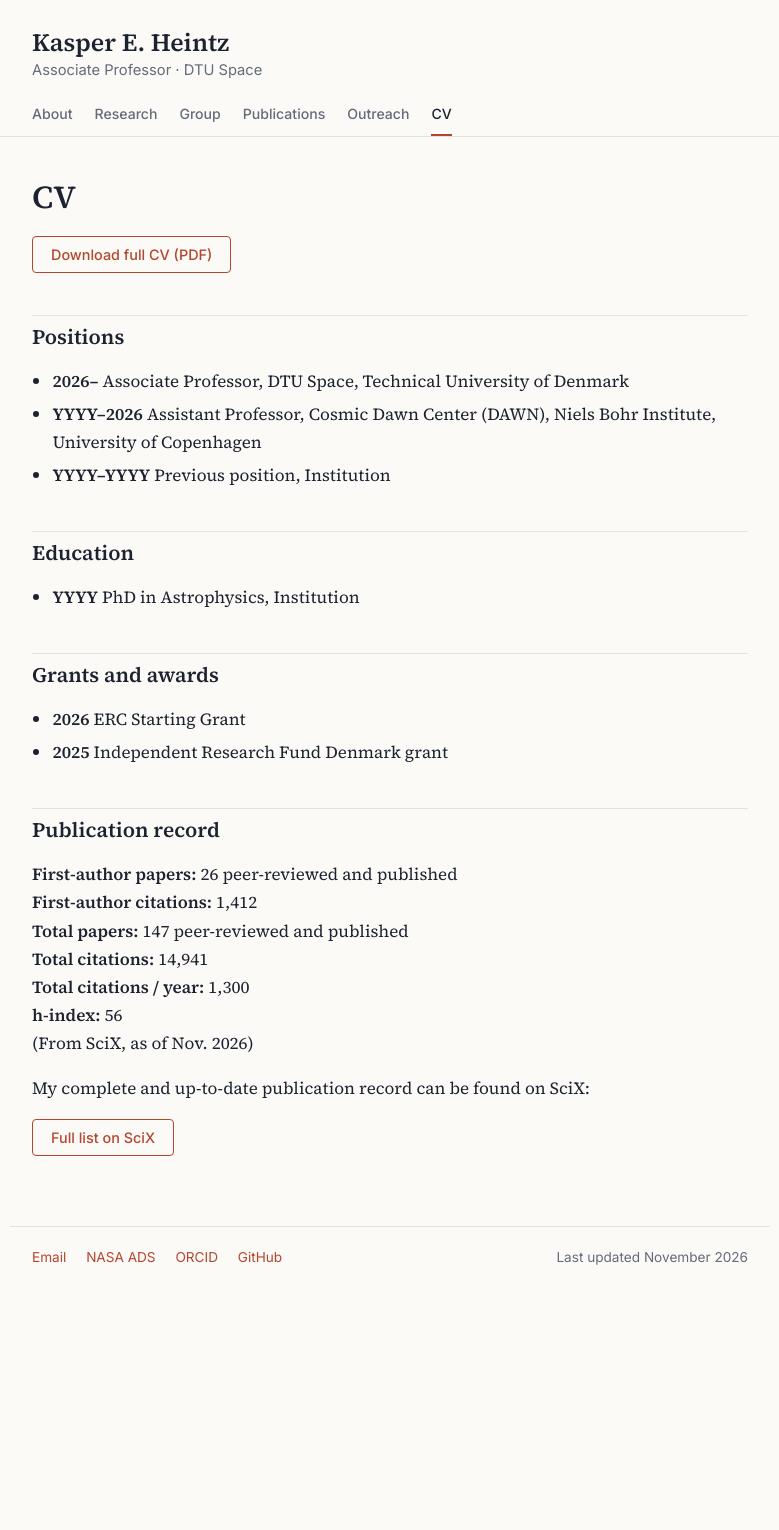
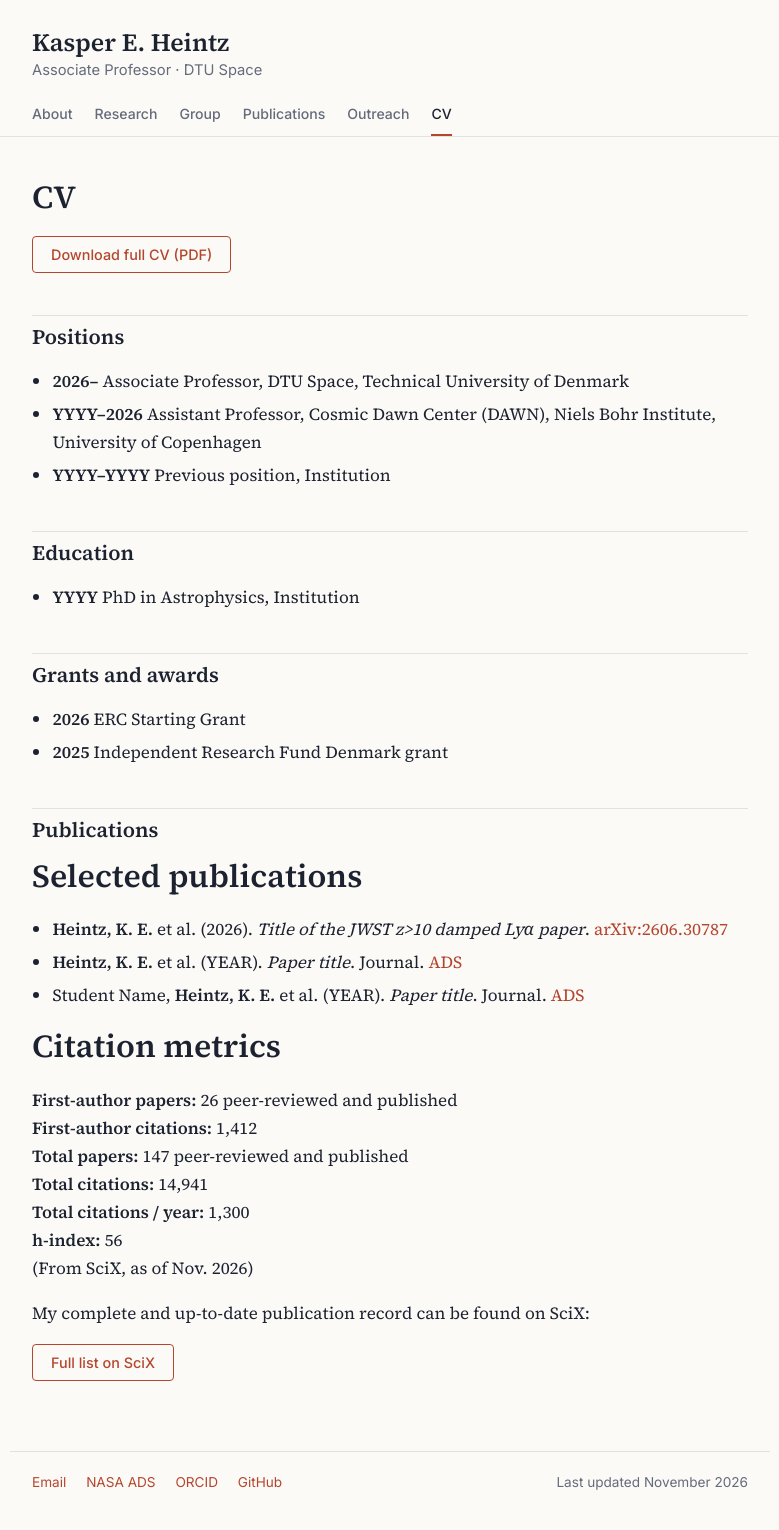
Before and after one commit to kasperheintz/kasperheintz.github.io, a Jekyll site: the page built from cv.md, in a window 1280 px wide. Shown: the whole page, without its empty margins (250-1029 px from the left). Built offline with Jekyll 4.4.1, drawn with Linux system fonts in a browser that asks for light colours; before the commit the page ends 1305 px from its top, so only the background shows below that.

Commit message:
Revise publication record to include highlights and metrics
Updated publication section with selected publications and citation metrics.

```diff
--- a/cv.md
+++ b/cv.md
@@ -20,7 +20,16 @@ title: CV
 - **2025** Independent Research Fund Denmark grant
 
 
-## Publication record
+## Publications
+
+# Selected publications
+
+<!-- Copy one line, paste at the top, edit. Keep 5–10 highlights. -->
+- **Heintz, K. E.** et al. (2026). *Title of the JWST z>10 damped Lyα paper*. [arXiv:2606.30787](https://arxiv.org/abs/2606.30787)
+- **Heintz, K. E.** et al. (YEAR). *Paper title*. Journal. [ADS](https://ui.adsabs.harvard.edu/)
+- Student Name, **Heintz, K. E.** et al. (YEAR). *Paper title*. Journal. [ADS](https://ui.adsabs.harvard.edu/)
+
+# Citation metrics
 
 **First-author papers:** 26 peer-reviewed and published<br>
 **First-author citations:** 1,412<br>
```
